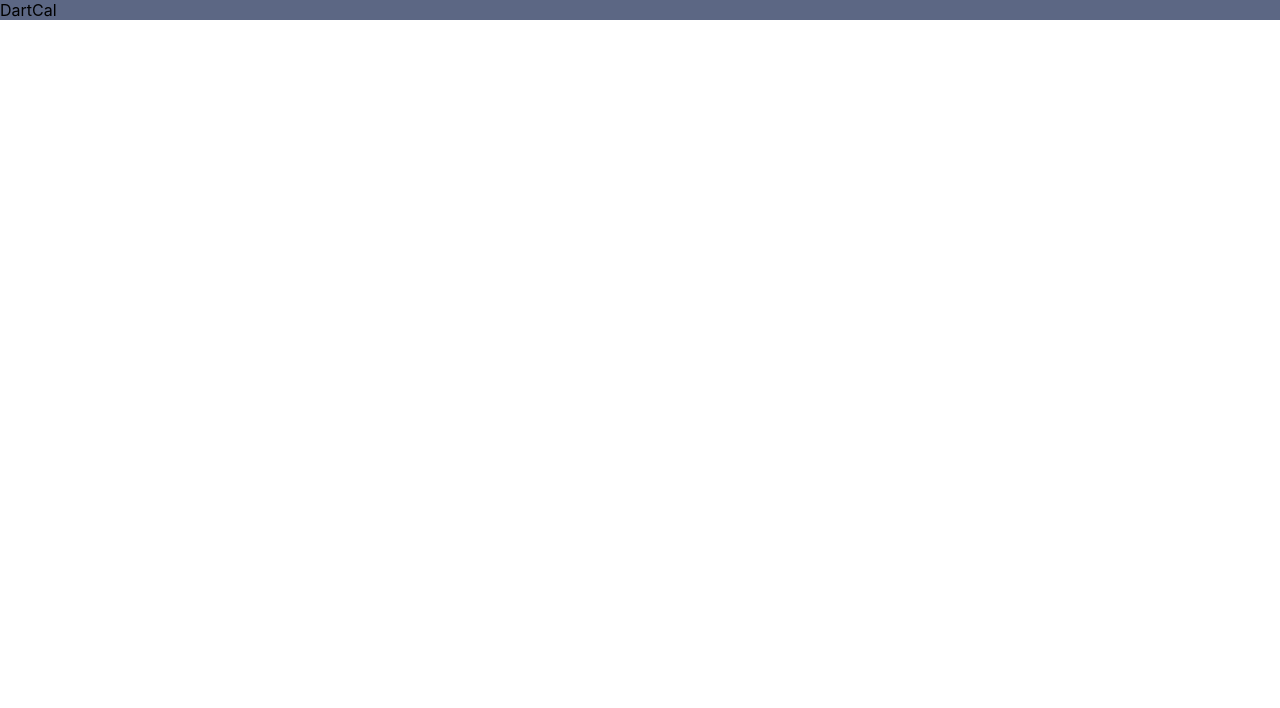
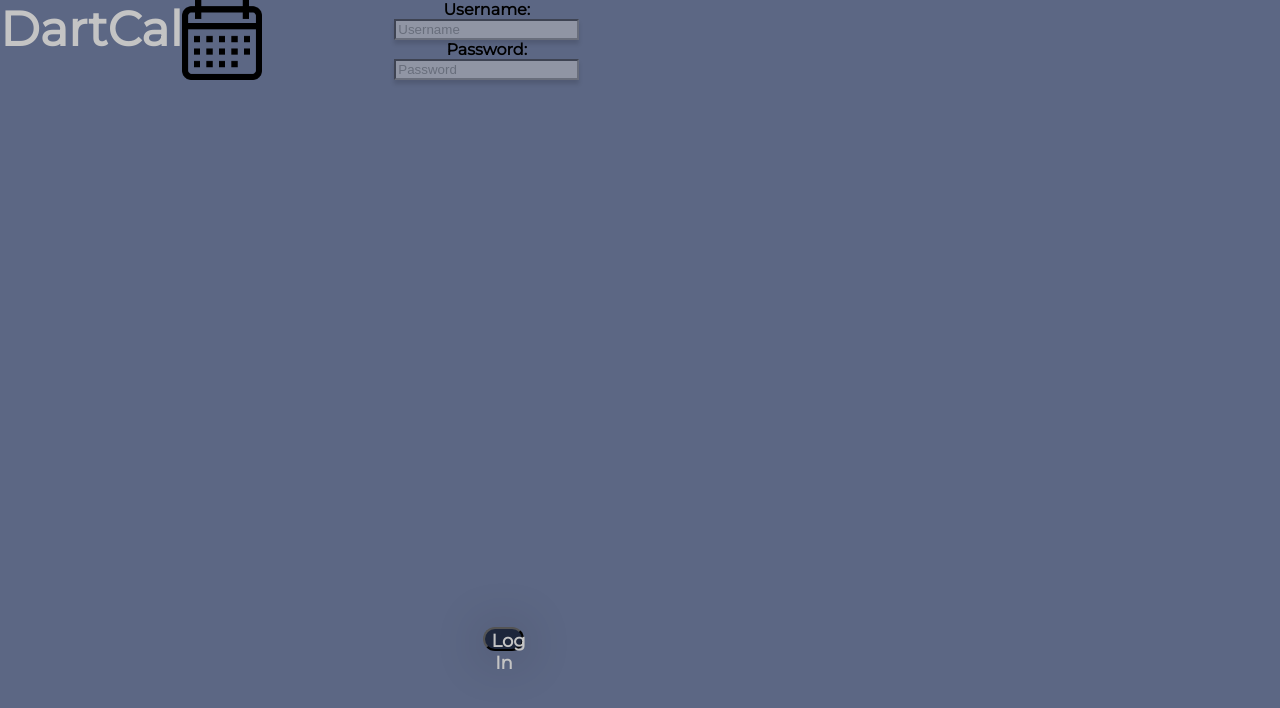
Before and after one commit to lilymaechling/cd-test, a React (Create React App) app: page / in a window 1280 px wide. Shown: the top 708 px of the page. Built offline with nearby package versions, Linux system fonts and the light colour scheme.

Commit message:
updated login

```diff
--- a/public/index.html
+++ b/public/index.html
@@ -24,6 +24,7 @@
       work correctly both with client-side routing and a non-root public URL.
       Learn how to configure a non-root public URL by running `npm run build`.
     -->
+    <link href="https://fonts.googleapis.com/css2?family=Montserrat&display=swap" rel="stylesheet">
     <title>React App</title>
   </head>
   <body>
--- a/src/App.css
+++ b/src/App.css
@@ -1,3 +1,65 @@
-div{
+.all{
   background-color:  #5C6784;
+  font-family: 'Montserrat', sans-serif;
+  font-weight: bold;
+  min-height: 100vh;
+  display: flex;
+  text-align: center;
 }
+
+.dartCalLogo {
+  position: static;
+  top: 14.86%;
+  bottom: 14.86%;
+
+  font-family: Montserrat;
+  font-style: normal;
+  font-weight: bold;
+  font-size: 48px;
+  line-height: 59px;
+  text-align: center;
+
+  color: #C4C4C4;
+
+}
+
+
+.displaySignInInfo{
+  position: absolute;
+  width: 449px;
+  height: 89px;
+}
+
+input{
+  background: #C4C4C4;
+  opacity: 0.5;
+  box-shadow: 0px 4px 4px rgba(0, 0, 0, 0.25);
+}
+
+button{
+  position: absolute;
+  height: 47px;
+  left: 48.26%;
+  right: 40.62%;
+  top: 615px;
+
+  background: #1D263B;
+  box-shadow: 0px 4px 50px rgba(0, 0, 0, 0.25);
+  border-radius: 42px;
+
+  position: absolute;
+  height: 24.1px;
+  left: 49.25%;
+  right: 41.61%;
+  top: 627.05px;
+
+  font-family: Montserrat;
+  font-style: normal;
+  font-weight: bold;
+  font-size: 18px;
+  line-height: 22px;
+  text-align: center;
+
+  color: #C4C4C4;
+
+}
--- a/src/App.js
+++ b/src/App.js
@@ -1,14 +1,28 @@
 import React from 'react';
+import logo from './calendar.png';
 import './App.css';
 
 function App() {
   return (
-    <div>
-        <div className="DartCal">
-          DartCal
-
+    <div className="all">
+    <div className="dartCalLogo" style={{display: 'flex', flexDirection: 'row'}}>
+      DartCal
+      <div><img width="80px" src={logo}/></div>
+    </div>
+    <div className="displaySignInInfoContainer">
+      <div className="displaySignInInfo">
+        <div className="leftJustify" style={{ width: '100%' }}>
+          <div className="prompt"> Username: </div>
+            <input className="response" id="emailInputBar" placeholder="Username"  />
+          <div className="prompt"> Password: </div>
+            <input type="password" className="response" id="passwordInput" placeholder="Password"  />
         </div>
+        <div>
+        <button className="signupButtons" id="createButton" >Log In</button>
+      </div>
     </div>
+  </div>
+  </div>
   );
 }
 
```
Also changed, not shown: src/calendar.png (added).
